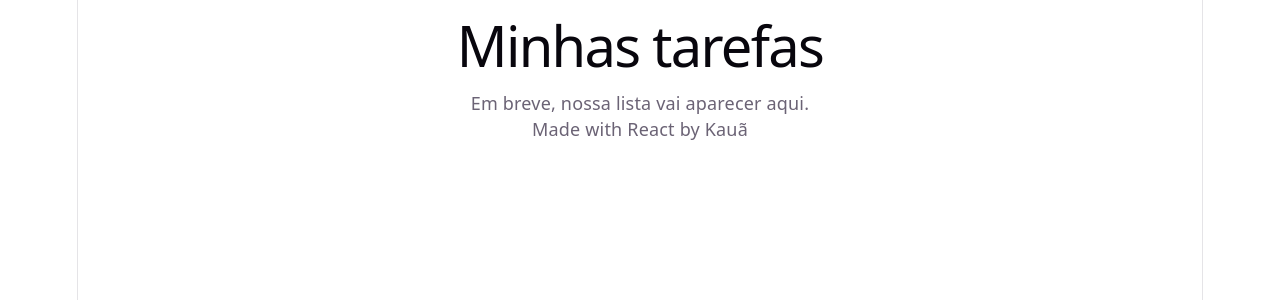
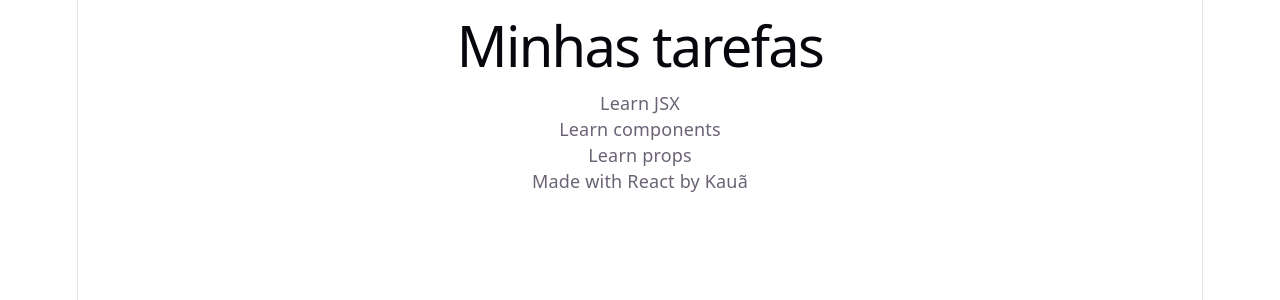
Before and after one commit to KauaS4ntiago/To-do-list, a React (Vite) app: page / in a window 1280 px wide. Shown: the top 300 px of the page. Built offline with nearby package versions, Linux system fonts and the light colour scheme.

Commit message:
Implementado conceito de useState

```diff
--- a/src/App.jsx
+++ b/src/App.jsx
@@ -1,11 +1,17 @@
 import Header from './components/Header'
 import Footer from './components/Footer'
+import { useState } from 'react'
 
 function App() {
+const [tasks, setTasks] = useState([
+  { id: 1, text: 'Learn JSX', done: false },
+  { id: 2, text: 'Learn components', done: true },
+  { id: 3, text: 'Learn props', done: true },
+])
   return (
       <div className="container">
         <Header title="Minhas tarefas"/>
-        <p>Em breve, nossa lista vai aparecer aqui.</p>
+        {tasks.map((task) => <p key={task.id}>{task.text}</p>)}
         <Footer name="Kauã"/>
       </div>
   )
```
